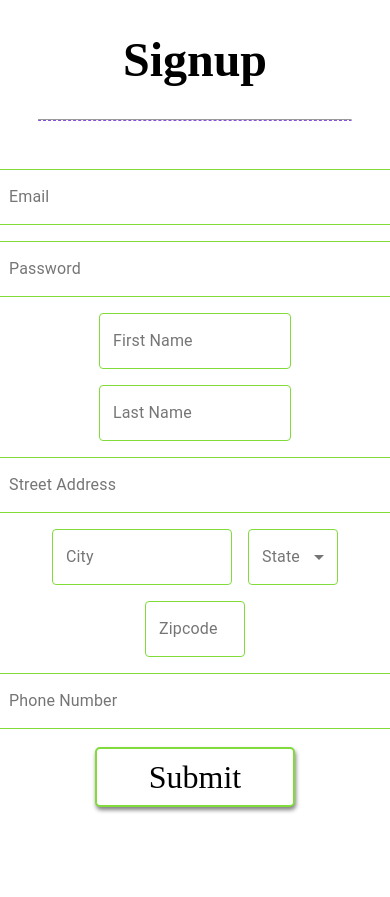
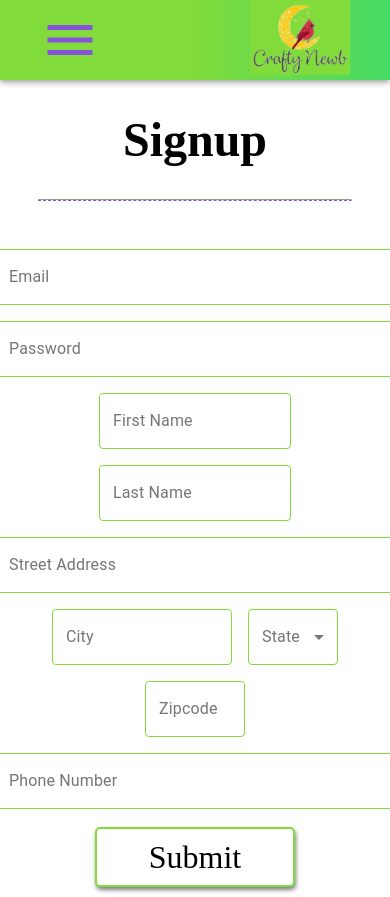
Before and after one commit to artsteffen13/ecommerce-anassite, a React (Create React App) app in the folder clientside/: page /signup in a window 390 px wide. Before the commit the page ends 844 px from the top, so only its background shows below. Built offline with nearby package versions, Linux system fonts and the light colour scheme; no server answers; the HTML template or start-up script is replaced by a standard one.

Commit message:
mobile friendly

```diff
--- a/clientside/package.json
+++ b/clientside/package.json
@@ -11,6 +11,7 @@
     "@testing-library/user-event": "^7.2.1",
     "animate.css": "^4.1.1",
     "axios": "^0.20.0",
+    "clsx": "^1.1.1",
     "react": "^16.13.1",
     "react-dom": "^16.13.1",
     "react-router-dom": "^5.2.0",
--- a/clientside/src/header/Header.js
+++ b/clientside/src/header/Header.js
@@ -6,10 +6,14 @@ import MainNavItem from "../navLink/MainNavItem";
 import logo from '../images/anaslogo.png';
 import ShoppingCartOutlinedIcon from '@material-ui/icons/ShoppingCartOutlined';
 import AccountCircleOutlinedIcon from '@material-ui/icons/AccountCircleOutlined';
-import Menu from '@material-ui/core/Menu';
 import MenuItem from '@material-ui/core/MenuItem';
 import axios from 'axios';
 import {NavLink} from "react-router-dom";
+import Backdrop from "../navLink/Backdrop";
+import SliderMenu from "../navLink/SliderMenu";
+import MenuIcon from '@material-ui/icons/Menu';
+import Menu from '@material-ui/core/Menu';
+
 
 const useStyles = makeStyles((theme) => ({
     root: {
@@ -25,6 +29,7 @@ const useStyles = makeStyles((theme) => ({
 
 const Header = (props) => {
     const [anchorEl, setAnchorEl] = useState(null);
+    const [sliderOpen, setSliderOpen] = useState(false);
 
     const classes = useStyles();
 
@@ -45,10 +50,26 @@ const Header = (props) => {
             })
 
             .catch(err => alert(err))
+    };
+
+    const sliderController = () => {
+        if (sliderOpen) {
+            setSliderOpen(false);
+        } else {
+            setSliderOpen(true);
+        }
+    }
+
+    let sliderStyles;
+    if (sliderOpen) {
+        sliderStyles = 'slider open';
+    } else {
+        sliderStyles = 'slider close';
     }
 
     return (
         <div>
+            <Backdrop sliderOpen={sliderOpen} sliderController={sliderController}/>
             <div className='full-size'>
                 <AppBar
                     className="background animate__animated animate__fadeIn size"
@@ -115,6 +136,71 @@ const Header = (props) => {
                     </span>
                 </AppBar>
             </div>
+            <div className='small-screen'>
+                <AppBar
+                    className="background animate__animated animate__fadeIn size"
+                    style={{
+                        background: 'linear-gradient(0.25turn, #80DB3B, #80DB3B, #46DB66)',
+                        position: 'relative',
+                        display: 'flex',
+                        flexDirection: 'row'
+                    }}
+                >
+                    {/*<p*/}
+                    {/*    onClick={sliderController}*/}
+                    {/*    style={{*/}
+                    {/*        position: 'absolute',*/}
+                    {/*        top: '15px',*/}
+                    {/*        left: '55px',*/}
+                    {/*        margin: '0',*/}
+                    {/*        fontSize: '100%',*/}
+                    {/*        fontWeight: 'bold',*/}
+                    {/*        color: 'black',*/}
+                    {/*        cursor: 'pointer'*/}
+                    {/*    }}*/}
+                    {/*>*/}
+                    {/*    SliderMenu*/}
+                    {/*</p>*/}
+                    {/*<img*/}
+                    {/*    onClick={sliderController}*/}
+                    {/*    alt="menu" src={logo}*/}
+                    {/*    style={{*/}
+                    {/*        width: '100px',*/}
+                    {/*        margin: '0 20px 0 0',*/}
+                    {/*        cursor: 'pointer'*/}
+                    {/*    }}*/}
+                    {/*/>*/}
+                    <img
+                        alt="logo" src={logo}
+                        style={{
+                            width: '100px',
+                            margin: '0 20px 0 0',
+                            position: 'absolute',
+                            top: '0',
+                            right: '20px'
+                        }}
+                    />
+                    <MenuIcon
+                        onClick={sliderController}
+                        style={{
+                            color: '#8751DB',
+                            fontSize: '60px',
+                            marginTop: '10px',
+                            cursor: 'pointer'
+                        }}
+                    />
+                </AppBar>
+            </div>
+            <div
+                className={sliderStyles}
+                onClick={sliderController}
+            >
+                <SliderMenu
+                    sliderController={sliderController}
+                    isLoggedIn={props.isLoggedIn}
+                    logout={logout}
+                />
+            </div>
         </div>
     );
 };
--- a/clientside/src/header/header.css
+++ b/clientside/src/header/header.css
@@ -2,14 +2,49 @@
     height: 80px;
     font-size: 200%;
     padding: 0 40px 0 40px;
+    position: relative;
 }
 
 .size {
     flex-grow: 1;
 }
 
+.small-screen {
+    position: relative;
+    z-index: 1;
+    display: none;
+}
+
 @media (max-width: 850px){
     .full-size {
         display: none;
     }
+    .small-screen {
+        display: flex;
+    }
 }
+
+.slider {
+    position: fixed;
+    width: 250px;
+    max-width: 70%;
+    height: 100%;
+    left: 0;
+    top: 0;
+    z-index: 200;
+    background-color: white;
+    padding: 32px 16px;
+    box-sizing: border-box;
+    transition: transform 0.3s ease-out;
+    flex-flow: column;
+    opacity: .8;
+    border-right: 1px solid black;
+}
+
+.open {
+    transform: translateX(0);
+}
+
+.close {
+    transform: translateX(-100%);
+}
--- /dev/null
+++ b/clientside/src/navLink/Backdrop.js
@@ -0,0 +1,15 @@
+import React from 'react';
+
+const Backdrop = (props) => {
+    return (
+        <div
+            className="backdrop"
+            style={props.sliderOpen ? null : {display: 'none'}}
+            onClick={props.sliderController}
+        >
+
+        </div>
+    );
+};
+
+export default Backdrop;
--- /dev/null
+++ b/clientside/src/navLink/SliderMenu.js
@@ -0,0 +1,68 @@
+import React from 'react';
+import MainNavItem from "./MainNavItem";
+
+const SliderMenu = (props) => {
+    return (
+        <div
+            className='small-screen'
+            onClick={props.sliderController}
+            style={{
+                fontSize: '180%',
+                flexDirection: 'column'
+            }}
+        >
+            <MainNavItem
+                link='/'
+                class='slider-nav'
+                active='active'
+            >
+                Home
+            </MainNavItem>
+            <MainNavItem
+                link='/shirts'
+                class='slider-nav'
+                active='active'
+            >
+                Shirts
+            </MainNavItem>
+            <MainNavItem
+                link='/contact'
+                class='slider-nav'
+                active='active'
+            >
+                Contact
+            </MainNavItem>
+            <MainNavItem
+                link='/cart'
+                class='slider-nav'
+                active='active'
+            >
+                Cart
+            </MainNavItem>
+
+            <span style={props.isLoggedIn ? {display: "none"} :
+                {display: 'flex', flexDirection: 'column'}}
+            >
+            <MainNavItem link="/login" class="slider-nav" active="active">
+                Login / Sign Up
+            </MainNavItem>
+            </span>
+            <span style={!props.isLoggedIn ? {display: "none"} :
+                {display: 'flex', flexDirection: 'column'}}
+            >
+            <MainNavItem link="/myaccount" class="slider-nav" active="active">
+                Account
+            </MainNavItem>
+                <MainNavItem link="/orders" class="slider-nav" active="active">
+                Orders
+            </MainNavItem>
+                <span className="slider-nav" style={{cursor: 'pointer'}} onClick={props.logout}>
+                    Logout
+            </span>
+            </span>
+
+        </div>
+    );
+};
+
+export default SliderMenu;
--- a/clientside/src/navLink/navigation.css
+++ b/clientside/src/navLink/navigation.css
@@ -3,6 +3,14 @@
     color: white;
     padding: 5px;
     margin: 15px 20px 0 20px;
+    transition: .5s;
+}
+
+.slider-nav {
+    text-decoration: none;
+    color: black;
+    padding: 5px;
+    margin: 20px 20px 0 0;
     transition: .5s;
 }
 
@@ -21,3 +29,13 @@
 .active {
     color: #8751DB;
 }
+
+.backdrop {
+    width: 100%;
+    height: 100%;
+    position: absolute;
+    z-index: 100;
+    left: 0;
+    top: 0;
+    background-color: rgba(0, 0, 0, 0.5);
+}
```
Also changed, not shown: clientside/src/index.css (line endings or trailing spaces).
